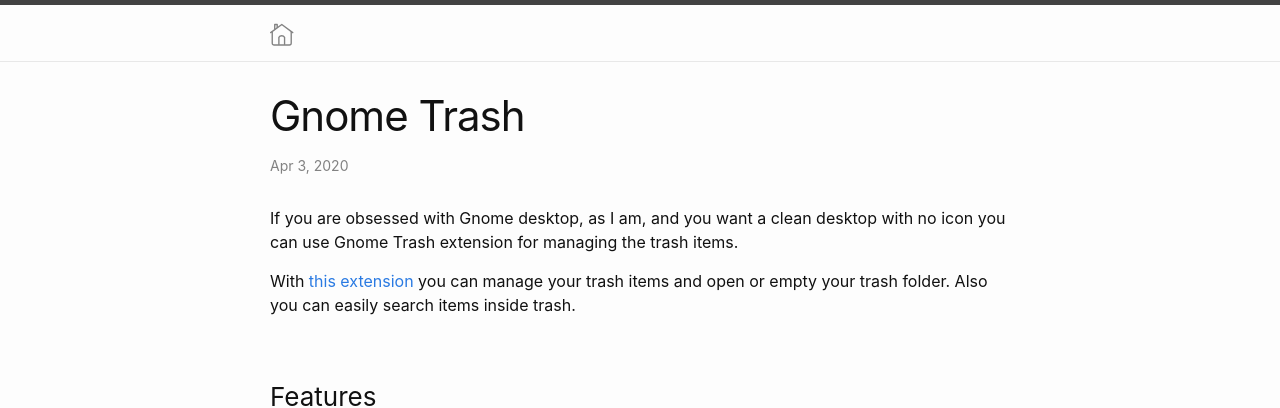
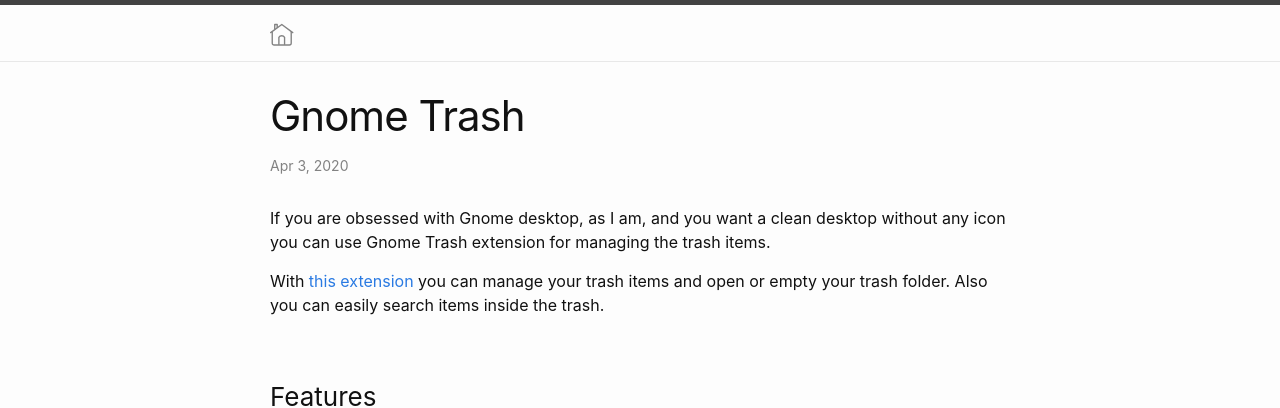
Before and after one commit to b00f/b00f.github.io, a Jekyll site: the page built from _posts/2020-04-03-linux_gnome-trash.md, in a window 1280 px wide. Shown: the top 408 px of the page. Built offline with Jekyll 4.4.1, drawn with Linux system fonts in a browser that asks for light colours; a file with an impossible date is left out.

````diff
--- a/_posts/2020-04-03-linux_gnome-trash.md
+++ b/_posts/2020-04-03-linux_gnome-trash.md
@@ -5,12 +5,12 @@ date: 2020-04-03 00:00:00 +0000
 categories: linux
 ---
 
-If you are obsessed with Gnome desktop, as I am, and you want a clean desktop with no icon
+If you are obsessed with Gnome desktop, as I am, and you want a clean desktop without any icon
 you can use Gnome Trash extension for managing the trash items.
 
 With [this extension](https://extensions.gnome.org/extension/4410/gnome-trash/)
 you can manage your trash items and open or empty your trash folder.
-Also you can easily search items inside trash.
+Also you can easily search items inside the trash.
 
 ### Features
 
--- a/_posts/2020-05-07-future_explained.markdown
+++ b/_posts/2020-05-07-future_explained.markdown
@@ -11,9 +11,7 @@ Imaging we are going to write an application for a call center to answer some em
 
 To run our call center we can hire two people to answer the phones and respond the email **in parallel**. In this case our call center application would look something like this:
 
-
 {% gist 23c7b4f6f6eae5c454d890d6289757b8 %}
-
 
 If you <a href="https://play.rust-lang.org/?gist=23c7b4f6f6eae5c454d890d6289757b8&edition=2018" target="_new">run this code</a> you might see something like this:
 
@@ -62,7 +60,6 @@ ThreadId(1): Answering phone: 4
 ThreadId(1): Answering phone: 5
 ```
 
-
 The `async` keyword emphasizes that the function is an asynchronous function. The value returned by `async fn` is a Future. Futures are _lazy_: they do nothing until they are executed. The most common way to run a Future is to `.await` it. The `join!` macro is like `.await`, but can wait for multiple futures concurrently. We used `tokio::time::sleep`, which is the asynchronous analogue to `std::thread::sleep`.
 
 Awesome! We have implemented our call center application in asynchronous mode. We only allocated one thread for our call center application. Now we are running our call center without hiring anyone. First we respond to an email, then we yield or give up responding emails and respond to a waiting phone call. Later we go back and respond to another email and so on.
````
Also changed, not shown: _posts/2022-17-02-nothing_at_stake.md (added, +34 -0 lines).
